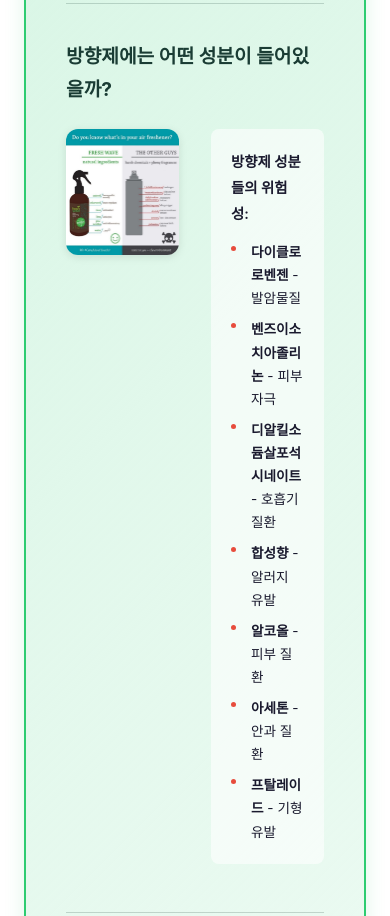
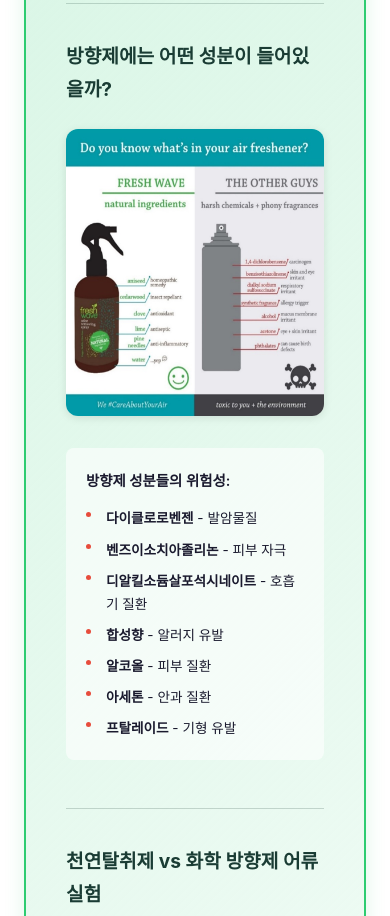
Before and after one commit to taeyun-ham/smellstop, a plain HTML site: page products.html in a window 390 px wide. Shown: the part 1079-1995 px from the top of the page. Drawn offline with Linux system fonts and the light colour scheme; a web font is replaced by a local one.

Commit message:
레이아웃 수정

```diff
--- a/products.html
+++ b/products.html
@@ -218,6 +218,9 @@
       @media (max-width: 768px) {
         .detail-layout {
           grid-template-columns: 1fr;
+        }
+        .feature-grid {
+          grid-template-columns: 1fr !important;
         }
       }
 
@@ -646,6 +649,7 @@
             </h4>
 
             <div
+              class="feature-grid"
               style="
                 display: grid;
                 grid-template-columns: 1fr 1fr;
@@ -858,6 +862,7 @@
             </h4>
 
             <div
+              class="feature-grid"
               style="
                 display: grid;
                 grid-template-columns: 1fr 1fr;
```
